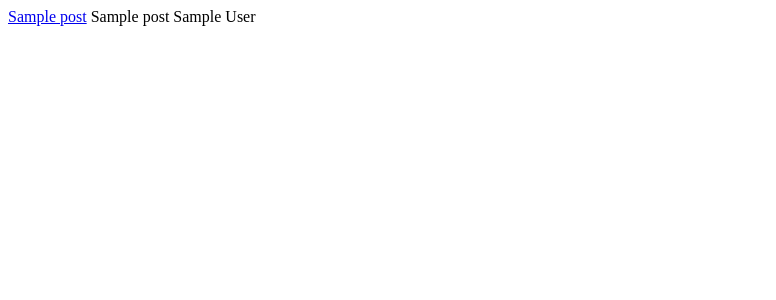
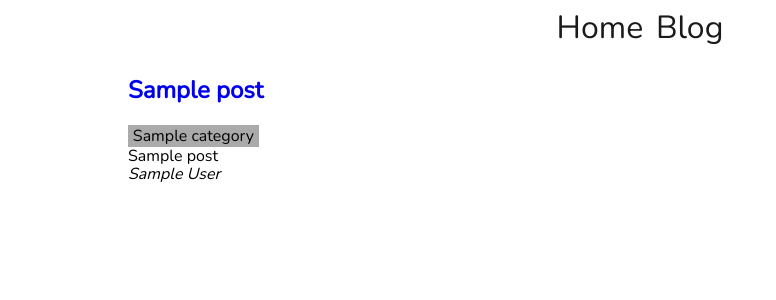
Before and after one commit to schir2/schirus, a Django app: template blog/templates/blog/post_list.html in a window 1280 px wide. Shown: the top 300 px of the page, without its empty margins (0-776 px from the left). Run offline with Django 3.2, Linux system fonts and the light colour scheme; tables that the repository leaves empty hold one stand-in row (values such as "Sample post"); the template is opened without the code that fills it: values that come from a table or form of the project are taken from there, most other values are stand-ins (such as "Sample title", 1, 10 or a date in 2020).

Commit message:
added initial stylesheets

```diff
--- /dev/null
+++ b/blog/static/blog/css/blog.css
@@ -0,0 +1,13 @@
+*{
+    font-family: 'Nunito', sans-serif;
+
+}
+
+a{
+    text-decoration: none;
+}
+
+.content{
+    max-width:1024px;
+    margin: 0 auto;
+}
--- /dev/null
+++ b/blog/static/blog/css/components.css
@@ -0,0 +1,21 @@
+.badge{
+    display:inline-block;
+    background-color:#aaaaaa;
+    padding: .1em .3em .1em .3em
+}
+
+.card {
+
+}
+
+.card-header{
+
+}
+
+.card-body{
+
+}
+
+.card-footer{
+
+}
--- /dev/null
+++ b/blog/static/blog/css/grid.css
@@ -0,0 +1,8 @@
+.grid-container{
+    display: grid;
+    grid-template-columns: auto auto auto;
+
+}
+
+.grid-item{
+}
--- /dev/null
+++ b/blog/static/blog/css/navbar.css
@@ -0,0 +1,23 @@
+.navbar{
+    display:flex;
+    justify-content: center;
+}
+
+.navbar-top{
+    padding-top:.25em;
+    padding-bottom: .25em;
+}
+
+.navbar-link{
+    font-size:2em;
+    text-decoration: none;
+    margin:.1em;
+    padding:.1em;
+    color:#1a1a1a;
+
+}
+
+.navbar-link:hover{
+    transition: color 1s;
+    color:lightslategray;
+}
--- /dev/null
+++ b/blog/static/blog/css/typography.css
@@ -0,0 +1,4 @@
+.subtle-emphasis{
+    text-emphasis: #1a1a1a;
+    font-style: italic;
+}
--- a/blog/templates/blog/base.html
+++ b/blog/templates/blog/base.html
@@ -1,17 +1,49 @@
+{% load static %}
+
 <!DOCTYPE html>
 <html lang="us">
     <head>
+
+        <!-- meta -->
+        <meta name="viewport" content="width=device-width, initial-scale=1">
+        <meta charset="UTF-8">
+
         <title>{{ title }}</title>
+
+        <!-- css -->
+        <link rel="stylesheet" href="{% static 'blog/css/normalize.css' %}">
+        <link rel="stylesheet" href="{% static 'blog/css/blog.css' %}">
+        <link rel="stylesheet" href="{% static 'blog/css/grid.css' %}">
+        <link rel="stylesheet" href="{% static 'blog/css/components.css' %}">
+        <link rel="stylesheet" href="{% static 'blog/css/typography.css' %}">
+        <link rel="stylesheet" href="{% static 'blog/css/navbar.css' %}">
+
+        <!-- fonts -->
+        <link rel="preconnect" href="https://fonts.gstatic.com">
+        <link href="https://fonts.googleapis.com/css2?family=Nunito&display=swap" rel="stylesheet">
+
+        <!-- seo -->
+
     </head>
     <body>
+        <header>
+            <nav class="navbar navbar-top">
+                <a class="navbar-link" href="#">Home</a>
+                <a class="navbar-link" href="{% url 'blog:post-list' %}">Blog</a>
+            </nav>
             {% block header %}
             {% endblock %}
+        </header>
 
+        <div class="content">
             {% block content %}
             {% endblock %}
+        </div>
 
+        <footer>
             {% block footer %}
             {% endblock %}
+        </footer>
 
         {% block javascript %}
         {% endblock %}
--- a/blog/templates/blog/post_list.html
+++ b/blog/templates/blog/post_list.html
@@ -1,10 +1,23 @@
 {% extends 'blog/base.html' %}
 {% block content %}
-{% for post in posts %}
-    <a href="{% url 'blog:post-detail' pk=post.pk slug=post.slug %}">{{ post.title }}</a>
-    {{ post.snippet }}
-    {{ post.author }}
-{% empty %}
-    No Posts Found
+    <div class="grid-container">
+        {% for post in posts %}
+            <div class="grid-item card">
+                <div class="card-header">
+                    <a href="{% url 'blog:post-detail' pk=post.pk slug=post.slug %}"><h2>{{ post.title }}</h2></a>
+                    <div>
+                        {% for category in post.category.all %}
+                            <div class="badge">{{ category }}</div>
+                        {% endfor %}
+                    </div>
+                </div>
+                <div class="card-body">{{ post.snippet }}</div>
+                <div class="card-footer">
+                    <span class="subtle-emphasis">{{ post.author }}</span>
+                </div>
+            </div>
+        {% empty %}
+            No Posts Found
+    </div>
 {% endfor %}
 {% endblock %}
--- a/schirus/settings.py
+++ b/schirus/settings.py
@@ -12,8 +12,6 @@ BASE_DIR = Path(__file__).resolve().parent.parent
 
 
 SECRET_KEY = env('SECRET_KEY')
-
-# SECURITY WARNING: don't run with debug turned on in production!
 DEBUG = env('DEBUG')
 
 ALLOWED_HOSTS = []
```
Also changed, not shown: blog/static/blog/css/normalize.css (added). Lines whose indentation alone changed are shown as unchanged.
